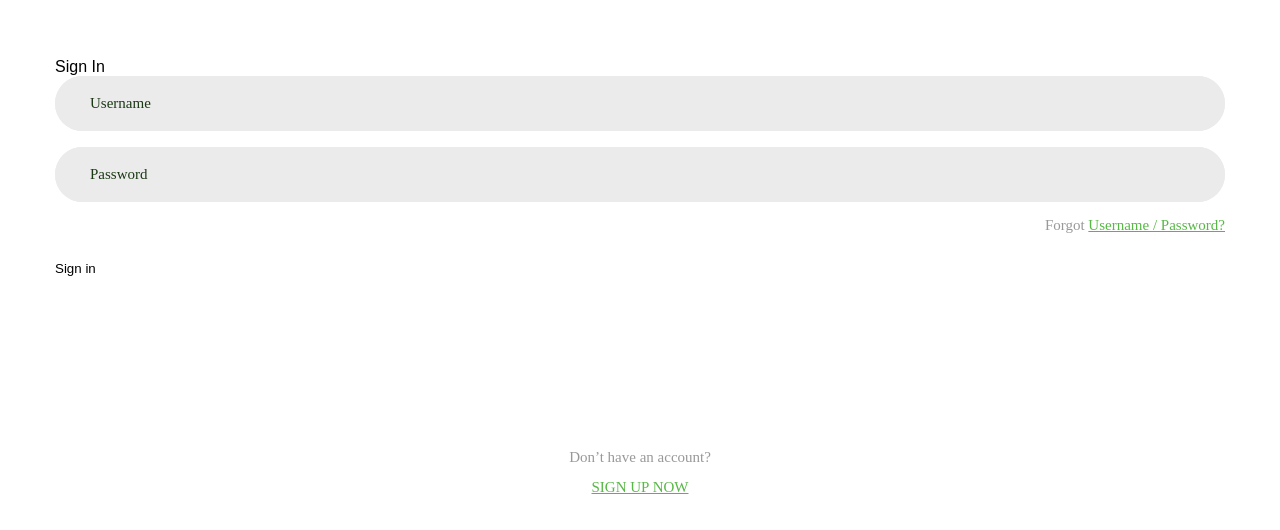
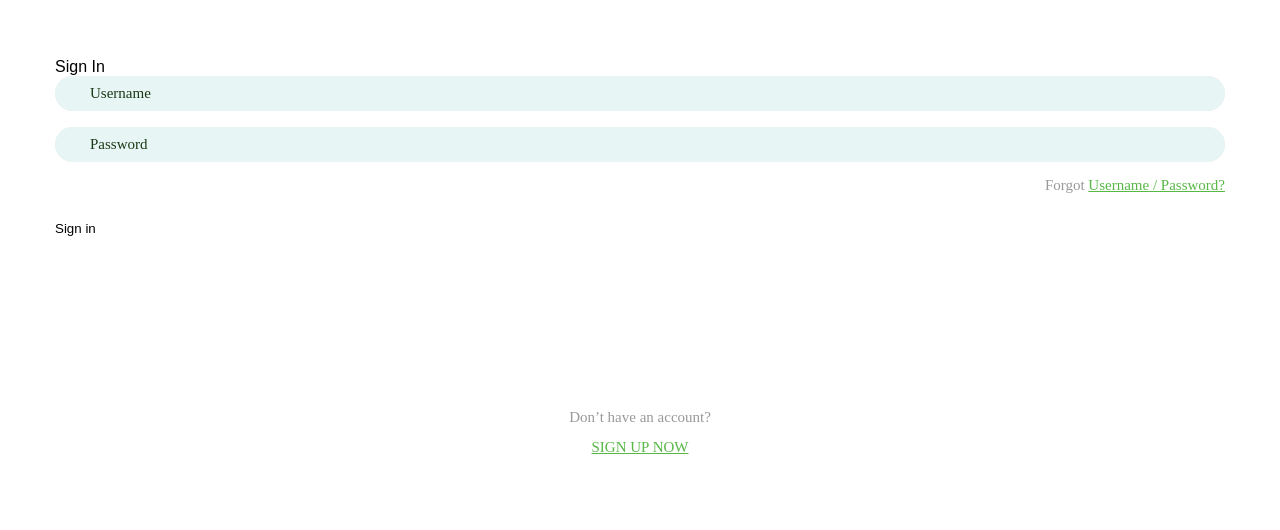
Before and after one commit to dilshandcs/solar-calculator, a plain HTML site: page index.html in a window 1280 px wide. Shown: the part 120-650 px from the top of the page. Drawn offline with Linux system fonts and the light colour scheme; a web font is replaced by a local one.

Commit message:
Update main.css

```diff
--- a/css/main.css
+++ b/css/main.css
@@ -236,8 +236,8 @@ iframe {
   position: relative;
   display: block;
   width: 100%;
-  height: 55px;
-  background: #ebebeb;
+  height: 35px;
+  background: #e7f5f5;
   border-radius: 27px;
   padding: 0 35px 0 35px;
 }
```
